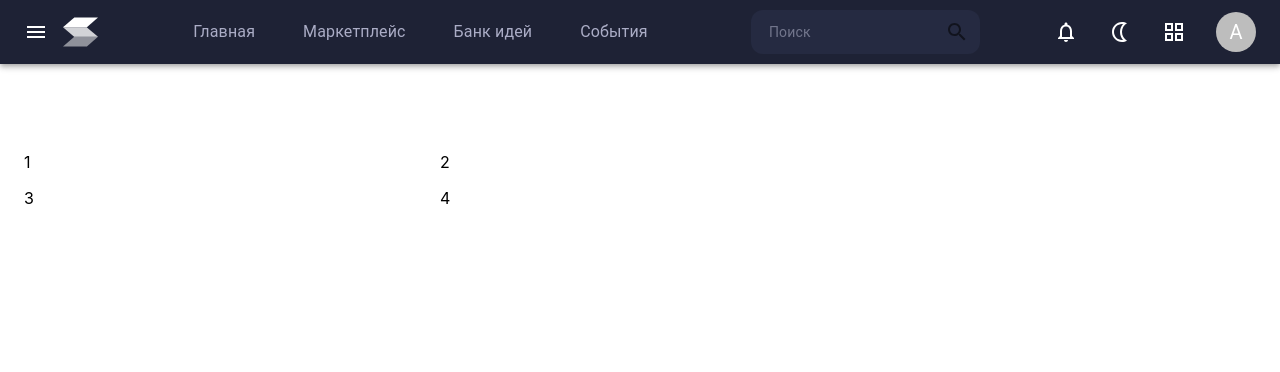
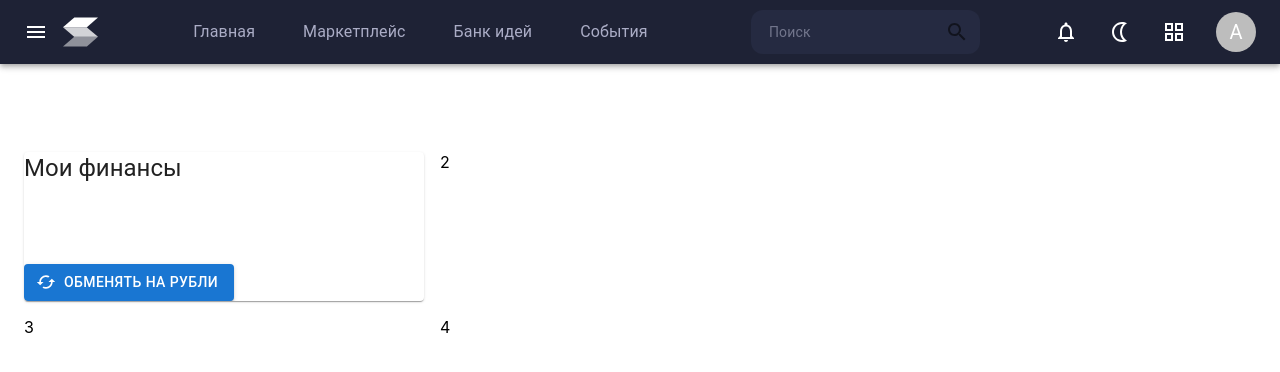
Before and after one commit to fox1206/MoreTech, a Next.js app in the folder frontend/: page / in a window 1280 px wide. Shown: the top 372 px of the page. Built offline with nearby package versions, Linux system fonts and the light colour scheme.

Commit message:
feat: add component MyFinance

```diff
--- /dev/null
+++ b/frontend/components/Main/MyFinance.jsx
@@ -0,0 +1,25 @@
+import React from "react";
+import {Card, CardHeader, CardContent, CardActions, Button, Typography} from "@mui/material";
+import CachedIcon from '@mui/icons-material/Cached';
+
+export const MyFinance = () => {
+  return (
+    <>
+      <Card sx={{
+        minWidth: 300
+        }}>
+        <CardHeader title={"Мои финансы"} sx={{padding: 0}}/>
+        <CardContent sx={{padding: '40px 0 0 0'}}>
+
+        </CardContent>
+        <CardActions sx={{padding: '40px 0 0 0'}}>
+          <Button
+            variant="contained"
+            startIcon={<CachedIcon />}
+          >
+          Обменять на рубли</Button>
+        </CardActions>
+      </Card>
+    </>
+  )
+};
--- a/frontend/pages/index.js
+++ b/frontend/pages/index.js
@@ -3,6 +3,7 @@ import HomePages from "./home";
 import Grid from "@mui/material/Grid";
 import { Typography } from '@mui/material';
 import Box from '@mui/material/Box';
+import { MyFinance } from "../components/Main/MyFinance";
 
 export default function Home() {
   return (
@@ -20,7 +21,7 @@ export default function Home() {
 
           <Box display="grid" gridTemplateColumns="repeat(12, 1fr)" gap={2} pt={'32px'} pb={'86px'}>
             <Box gridColumn="span 4">
-              1
+              <MyFinance />
             </Box>
             <Box gridColumn="span 8">
               2
```
